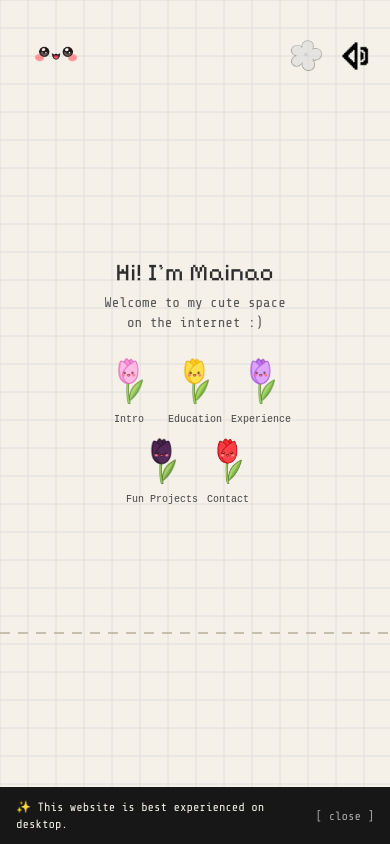
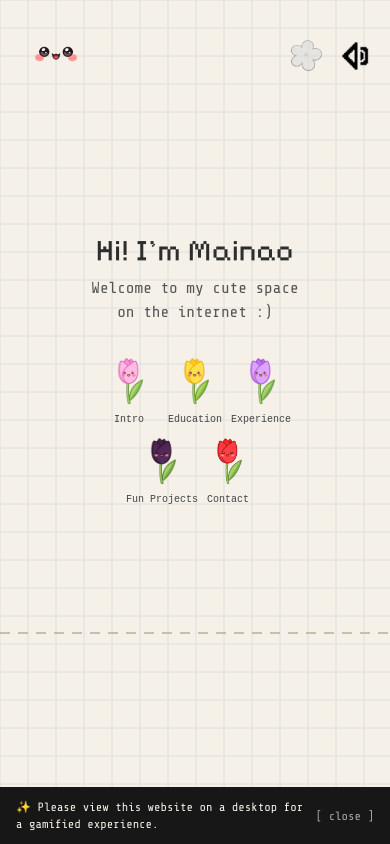
Before and after one commit to Mainao/mainao-webspace, a Next.js app: page / in a window 390 px wide. Built offline with nearby package versions, Linux system fonts and the light colour scheme.

Commit message:
fix: improve mobile responsiveness

```diff
--- a/components/Portfolio.tsx
+++ b/components/Portfolio.tsx
@@ -125,13 +125,13 @@ export default function Portfolio() {
             />
 
             <div
-                className="absolute top-[calc(50vh-165px)] sm:top-32 left-0 right-0 sm:left-1/2 sm:right-auto sm:-translate-x-1/2 text-center pointer-events-none px-24 sm:px-0"
+                className="absolute top-[calc(50vh-190px)] sm:top-32 left-0 right-0 sm:left-1/2 sm:right-auto sm:-translate-x-1/2 text-center pointer-events-none px-20 sm:px-0"
                 style={{ zIndex: Z.hud }}
             >
-                <h1 className="font-(--font-pixelify-sans) text-2xl sm:text-5xl md:text-7xl text-[#2d2d2d] select-none tracking-wide">
+                <h1 className="font-(--font-pixelify-sans) text-3xl sm:text-5xl md:text-7xl text-[#2d2d2d] select-none tracking-wide">
                     Hi! I&apos;m Mainao
                 </h1>
-                <p className="mt-1 sm:mt-2 text-sm sm:text-lg md:text-xl text-[#555] select-none font-mono-stm">
+                <p className="mt-2 sm:mt-2 text-base sm:text-lg md:text-xl text-[#555] select-none font-mono-stm">
                     Welcome to my cute space on the internet :)
                 </p>
             </div>
@@ -430,7 +430,7 @@ export default function Portfolio() {
                     style={{ zIndex: Z.modal }}
                 >
                     <p className="font-mono-stm text-xs leading-snug">
-                        ✨ This website is best experienced on desktop.
+                        ✨ Please view this website on a desktop for a gamified experience.
                     </p>
                     <button
                         onClick={() => setShowDesktopBanner(false)}
```
